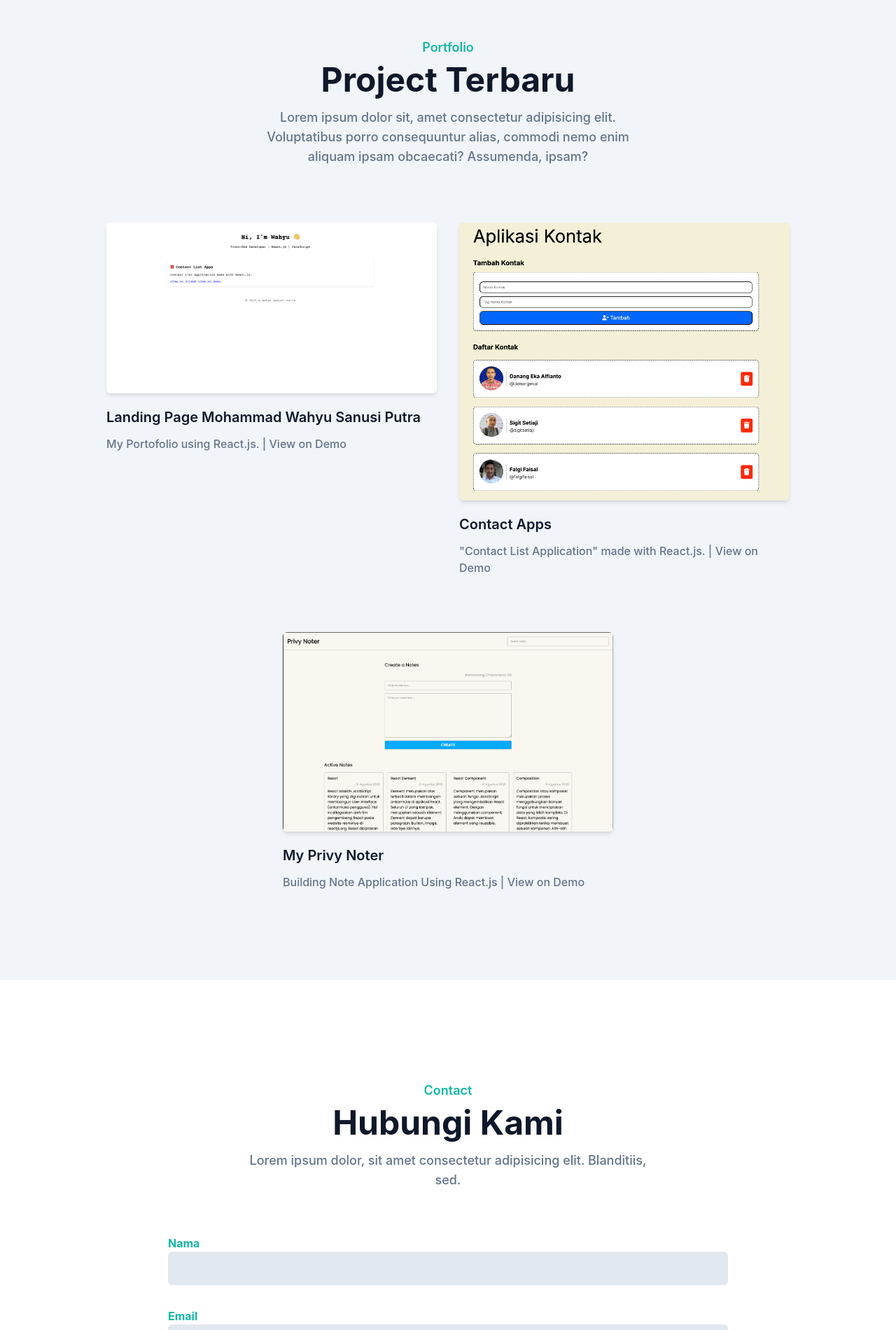
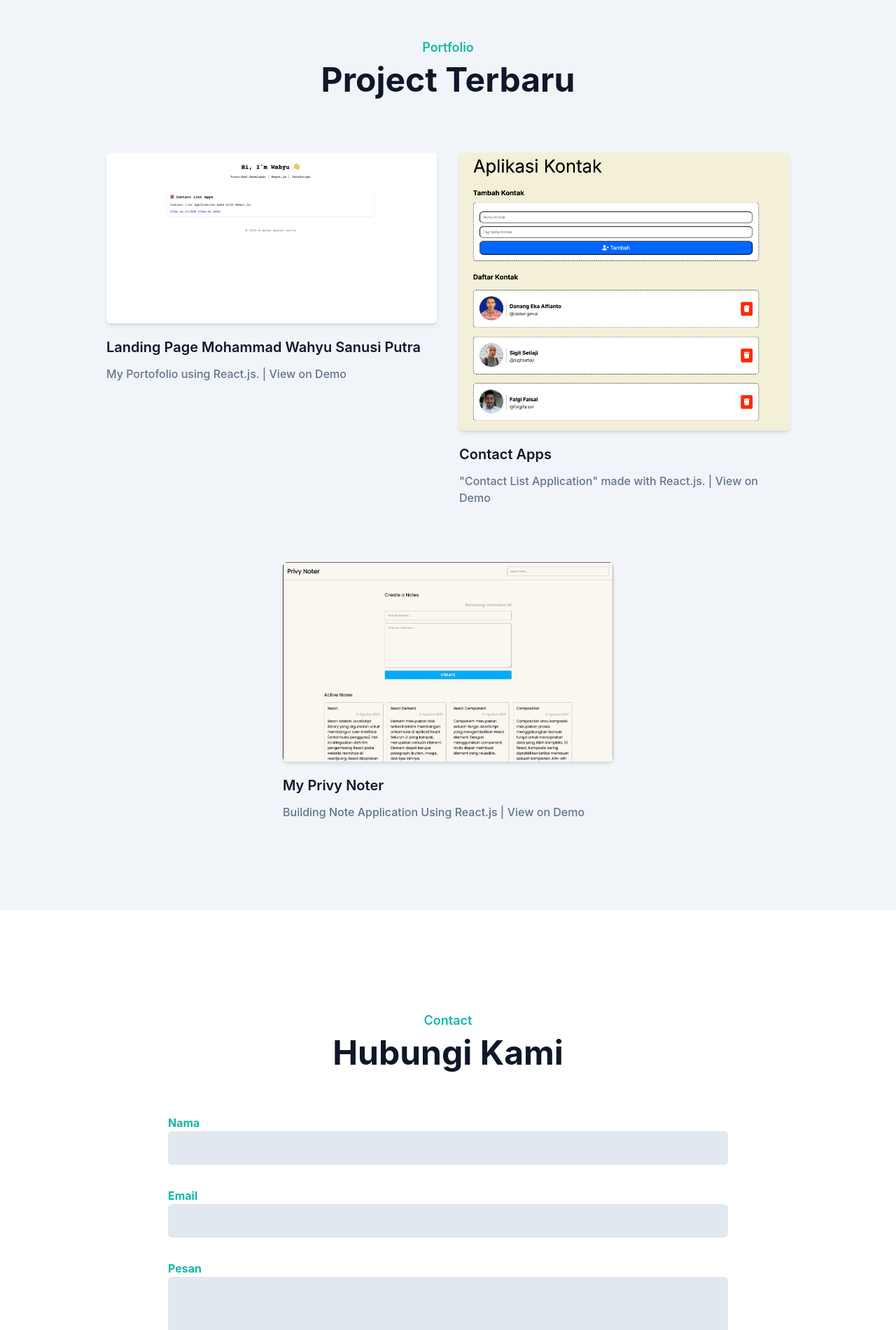
Before and after one commit to mwahyusp/portfolio-tailwind-css, a website: page index.html in a window 1280 px wide. Shown: the part 1461-3361 px from the top of the page at 70% size. Drawn offline with Linux system fonts and the light colour scheme.

Commit message:
update index.html
delete lorem

```diff
--- a/index.html
+++ b/index.html
@@ -297,11 +297,7 @@
               class="mb-4 text-3xl font-bold text-dark dark:text-white sm:text-4xl lg:text-5xl">
               Project Terbaru
             </h2>
-            <p class="text-md font-medium text-secondary md:text-lg">
-              Lorem ipsum dolor sit, amet consectetur adipisicing elit.
-              Voluptatibus porro consequuntur alias, commodi nemo enim aliquam
-              ipsam obcaecati? Assumenda, ipsam?
-            </p>
+            <p class="text-md font-medium text-secondary md:text-lg"></p>
           </div>
         </div>
 
@@ -553,10 +549,7 @@
               class="mb-4 text-3xl font-bold text-dark dark:text-white sm:text-4xl lg:text-5xl">
               Hubungi Kami
             </h2>
-            <p class="text-md font-medium text-secondary md:text-lg">
-              Lorem ipsum dolor, sit amet consectetur adipisicing elit.
-              Blanditiis, sed.
-            </p>
+            <p class="text-md font-medium text-secondary md:text-lg"></p>
           </div>
         </div>
 
```
